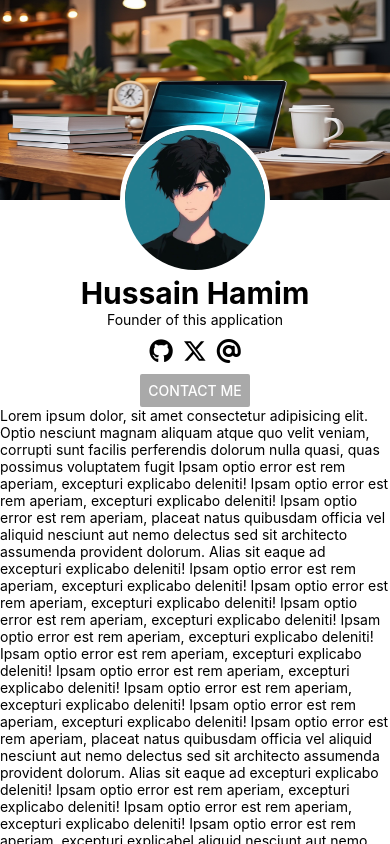
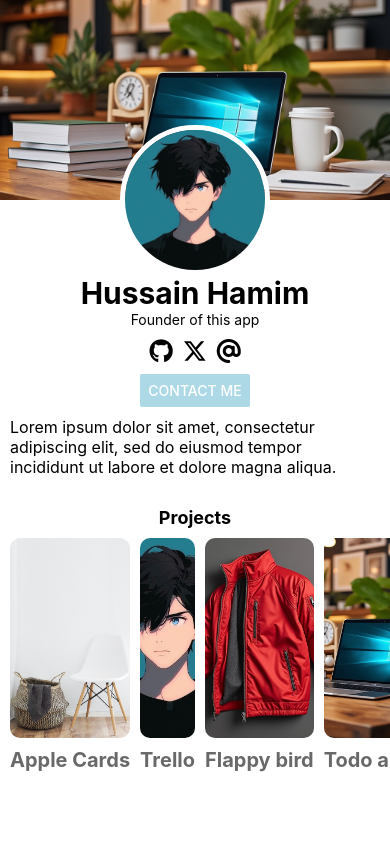
Before and after one commit to Hussain-hamim/donewithit, a React Native app: screen / in a window 390 px wide. Shown: the top 844 px of the page. Built offline with nearby package versions, Linux system fonts and the light colour scheme; what apisauce would draw is missing.

Commit message:
business card

```diff
--- a/App.js
+++ b/App.js
@@ -26,12 +26,12 @@ import {
   SafeAreaView,
   useSafeAreaInsets,
 } from "react-native-safe-area-context";
+import App2 from "./App2";
 
 SplashScreen.preventAutoHideAsync();
 
 export default function App() {
   const [user, setUser] = useState();
-  const [isReady, setIsReady] = useState(false);
   const [me, setMe] = useState();
 
   console.log("me storage:", me);
@@ -88,98 +88,3 @@ export default function App() {
     </>
   );
 }
-
-const App2 = () => {
-  const onContactMe = () => {
-    Linking.openURL("mailto:mohammadhussainafghan83@gmail.com");
-  };
-
-  return (
-    <SafeAreaProvider>
-      <SafeAreaView edges={["bottom"]} backgroundColor="gray">
-        <ScrollView>
-          <View style={styles.container}>
-            <Image
-              source={require("./app/assets/computer.jpg")}
-              style={{ width: "100%", height: 200 }}
-              resizeMode="stretch"
-            />
-
-            <Image
-              style={{
-                width: 150,
-                height: 150,
-                borderRadius: 150,
-                borderWidth: 5,
-                borderColor: "white",
-                marginTop: -75,
-              }}
-              source={require("./app/assets/hamim.jpg")}
-            />
-
-            <Text style={{ fontSize: 30, fontWeight: "bold" }}>
-              Hussain Hamim
-            </Text>
-            <Text>Founder of this application</Text>
-
-            <View style={{ flexDirection: "row", marginVertical: 10, gap: 10 }}>
-              <FontAwesome6 name="github" size={24} color="black" />
-              <FontAwesome6 name="x-twitter" size={24} color="black" />
-              <FontAwesome6 name="at" size={24} color="black" />
-            </View>
-
-            <Button title="Contact Me" onPress={onContactMe} color="darkgray" />
-
-            <Text>
-              Lorem ipsum dolor, sit amet consectetur adipisicing elit. Optio
-              nesciunt magnam aliquam atque quo velit veniam, corrupti sunt
-              facilis perferendis dolorum nulla quasi, quas possimus voluptatem
-              fugit Ipsam optio error est rem aperiam, excepturi explicabo
-              deleniti! Ipsam optio error est rem aperiam, excepturi explicabo
-              deleniti! Ipsam optio error est rem aperiam, placeat natus
-              quibusdam officia vel aliquid nesciunt aut nemo delectus sed sit
-              architecto assumenda provident dolorum. Alias sit eaque ad
-              excepturi explicabo deleniti! Ipsam optio error est rem aperiam,
-              excepturi explicabo deleniti! Ipsam optio error est rem aperiam,
-              excepturi explicabo deleniti! Ipsam optio error est rem aperiam,
-              excepturi explicabo deleniti! Ipsam optio error est rem aperiam,
-              excepturi explicabo deleniti! Ipsam optio error est rem aperiam,
-              excepturi explicabo deleniti! Ipsam optio error est rem aperiam,
-              excepturi explicabo deleniti! Ipsam optio error est rem aperiam,
-              excepturi explicabo deleniti! Ipsam optio error est rem aperiam,
-              excepturi explicabo deleniti! Ipsam optio error est rem aperiam,
-              placeat natus quibusdam officia vel aliquid nesciunt aut nemo
-              delectus sed sit architecto assumenda provident dolorum. Alias sit
-              eaque ad excepturi explicabo deleniti! Ipsam optio error est rem
-              aperiam, excepturi explicabo deleniti! Ipsam optio error est rem
-              aperiam, excepturi explicabo deleniti! Ipsam optio error est rem
-              aperiam, excepturi explicabel aliquid nesciunt aut nemo delectus
-              sed sit architecto assumenda provident dolorum. Alias sit eaque ad
-              officia magni recusandae dignissimos tenetur explicabo, est modi
-              odio, doloremque vitae sequi eveniet molestiae? Magnam nam sequi
-              laboriosam odit accusamus qui? blanditiis beatae eius, tenetur,
-              enim animi voluptate non asperiores excepturi explicabo deleniti!
-              Ipsam optio error est rem aperiam, placeat natus quibusdam officia
-              vel aliquid nesciunt aut nemo delectus sed sit architecto
-              assumenda provident dolorum. Alias sit eaque ad officia magni
-              recusandae dignissimos tenetur explicabo, est modi odio,
-              doloremque vitae sequi eveniet molestiae? Magnam nam sequi
-              laboriosam odit accusamus qui? blanditiis beatae e
-            </Text>
-
-            <StatusBar style="light" />
-          </View>
-        </ScrollView>
-      </SafeAreaView>
-    </SafeAreaProvider>
-  );
-};
-
-const styles = StyleSheet.create({
-  container: {
-    flex: 1,
-    backgroundColor: "white",
-    alignItems: "center",
-    // justifyContent: "center",
-  },
-});
--- /dev/null
+++ b/App2.js
@@ -0,0 +1,122 @@
+import { FontAwesome6 } from "@expo/vector-icons";
+import {
+  Button,
+  Image,
+  Linking,
+  SafeAreaView,
+  ScrollView,
+  StatusBar,
+  StyleSheet,
+  Text,
+  View,
+} from "react-native";
+import { SafeAreaProvider } from "react-native-safe-area-context";
+import ProjectCard from "./ProjectCard";
+
+export default function App2() {
+  const name = "Hussain Hamim";
+  const links = {
+    github: "Hussain-hamim",
+    email: "mohammadhussainafghan83@gmail.com",
+    x: "hussainhamim_",
+  };
+
+  const getOccupation = () => {
+    return "Founder of this app";
+  };
+
+  const renderIcons = () => {
+    return (
+      <View style={{ flexDirection: "row", marginVertical: 10, gap: 10 }}>
+        {links.github && <FontAwesome6 name="github" size={24} color="black" />}
+        {links.x && <FontAwesome6 name="x-twitter" size={24} color="black" />}
+        {links.email && <FontAwesome6 name="at" size={24} color="black" />}
+      </View>
+    );
+  };
+
+  const onContactMe = () => {
+    Linking.openURL("mailto:mohammadhussainafghan83@gmail.com");
+  };
+
+  return (
+    <SafeAreaProvider>
+      <SafeAreaView edges={["bottom"]}>
+        <ScrollView>
+          <View style={styles.container}>
+            <Image
+              source={require("./app/assets/computer.jpg")}
+              style={{ width: "100%", height: 200 }}
+            />
+
+            <Image
+              source={require("./app/assets/hamim.jpg")}
+              style={{
+                width: 150,
+                height: 150,
+                borderRadius: 150,
+                borderWidth: 5,
+                borderColor: "white",
+                marginTop: -75,
+              }}
+            />
+
+            <Text style={{ fontSize: 30, fontWeight: "bold" }}>{name}</Text>
+            <Text>{getOccupation()}</Text>
+
+            {renderIcons()}
+
+            <Button
+              title="Contact me"
+              onPress={onContactMe}
+              color="lightblue"
+            />
+
+            <Text style={{ padding: 10, fontSize: 16, lineHeight: 20 }}>
+              Lorem ipsum dolor sit amet, consectetur adipiscing elit, sed do
+              eiusmod tempor incididunt ut labore et dolore magna aliqua.
+            </Text>
+
+            <Text style={{ fontWeight: "bold", fontSize: 18, marginTop: 20 }}>
+              Projects
+            </Text>
+
+            <ScrollView
+              horizontal
+              showsHorizontalScrollIndicator={false}
+              contentContainerStyle={{ gap: 10, padding: 10 }}
+            >
+              <ProjectCard
+                name="Apple Cards"
+                image={require("./app/assets/chair.jpg")}
+              />
+              <ProjectCard
+                name="Trello"
+                image={require("./app/assets/hamim.jpg")}
+              />
+              <ProjectCard
+                name="Flappy bird"
+                image={require("./app/assets/jacket.jpg")}
+              />
+              <ProjectCard
+                name="Todo app"
+                image={require("./app/assets/computer.jpg")}
+              />
+            </ScrollView>
+
+            <StatusBar style="light" />
+          </View>
+        </ScrollView>
+      </SafeAreaView>
+    </SafeAreaProvider>
+  );
+}
+
+const styles = StyleSheet.create({
+  container: {
+    flex: 1,
+    backgroundColor: "white",
+    alignItems: "center",
+    justifyContent: "center",
+  },
+});
--- /dev/null
+++ b/ProjectCard.jsx
@@ -0,0 +1,24 @@
+import { View, Image, Text, StyleSheet } from "react-native";
+
+export default function ProjectCard({ name, image }) {
+  return (
+    <View>
+      <Image source={image} style={styles.image} />
+      <Text style={styles.text}>{name}</Text>
+    </View>
+  );
+}
+
+const styles = StyleSheet.create({
+  image: {
+    width: "100%",
+    height: 200,
+    borderRadius: 10,
+  },
+  text: {
+    fontWeight: "bold",
+    fontSize: 20,
+    color: "dimgray",
+    marginTop: 10,
+  },
+});
```
